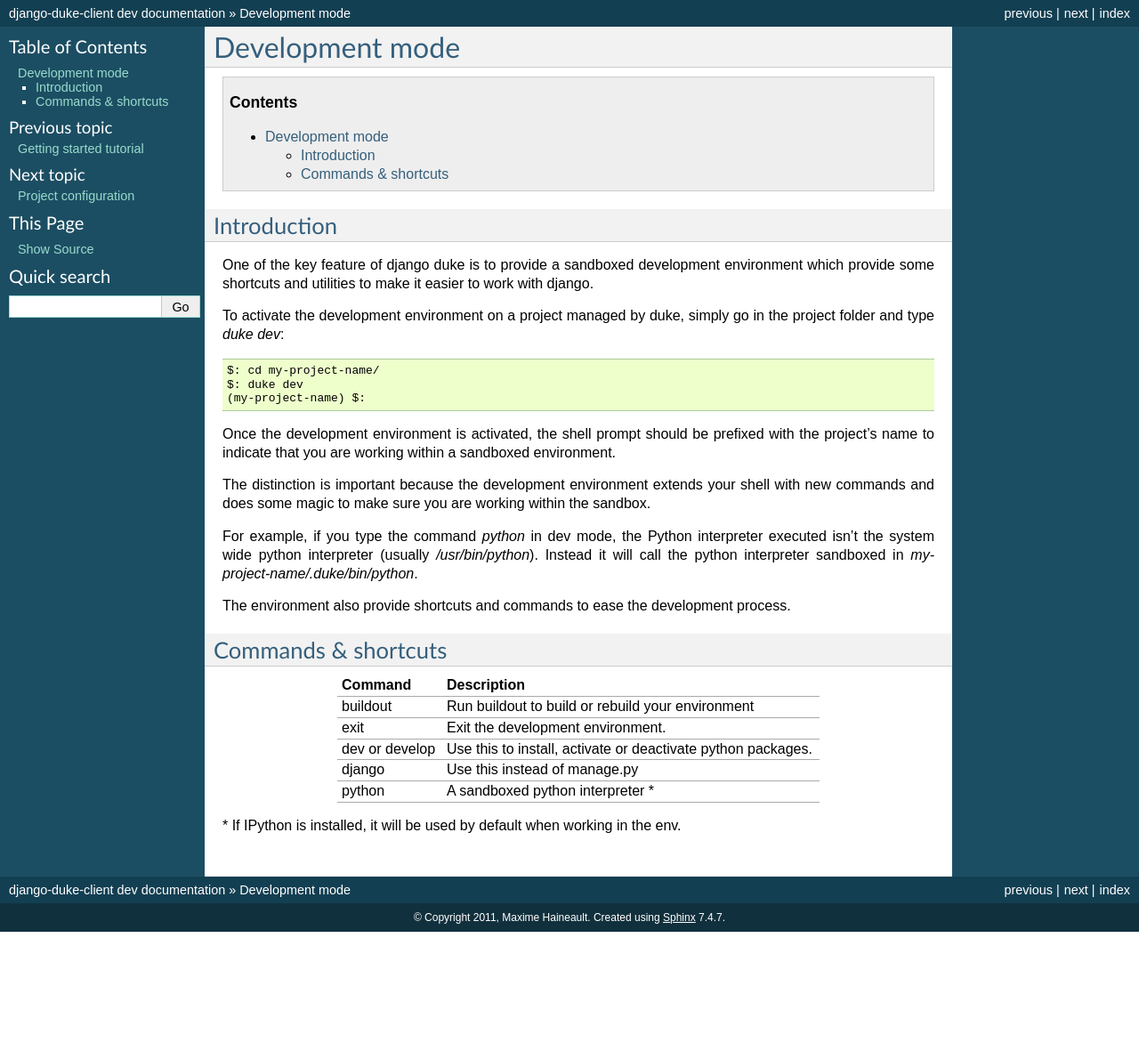
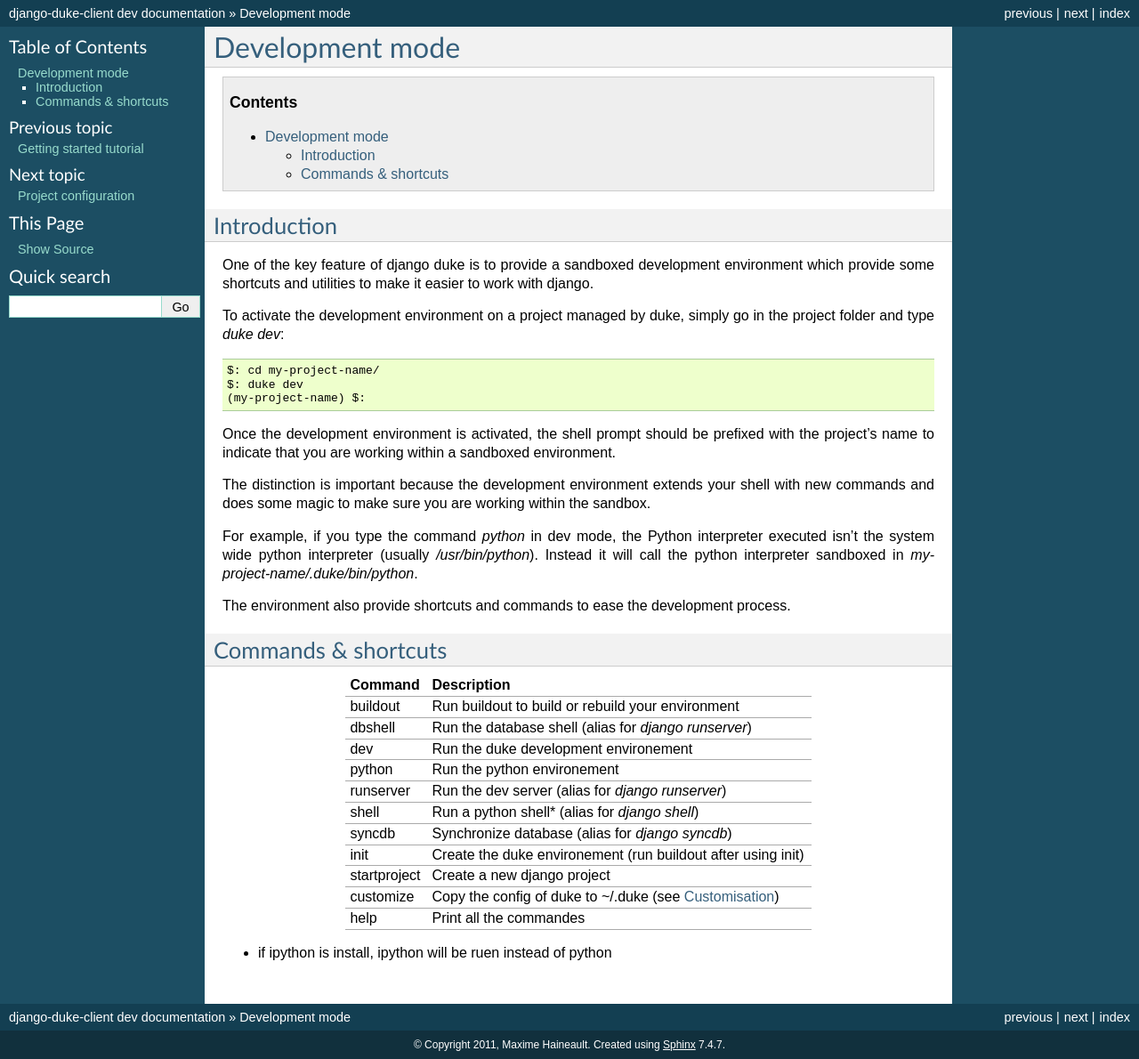
Before and after one commit to h3/django-duke-client, a Sphinx documentation site: the page built from docs/development_mode.rst, in a window 1280 px wide. Shown: the whole page at 89% size. Built offline with Sphinx 7.4.7, drawn with Linux system fonts in a browser that asks for light colours; before the commit the page ends 1047 px from its top, so only the background shows below that.

Commit message:
Update docs/development_mode.rst

```diff
--- a/docs/development_mode.rst
+++ b/docs/development_mode.rst
@@ -44,13 +44,26 @@
 +----------------+----------------------------------------------------------------+
 | buildout       | Run buildout to build or rebuild your environment              |
 +----------------+----------------------------------------------------------------+
-| exit           | Exit the development environment.                              |
+| dbshell        | Run the database shell (alias for `django runserver`)          |
 +----------------+----------------------------------------------------------------+
-| dev or develop | Use this to install, activate or deactivate python packages.   |
+| dev            | Run the duke development environement                          |
 +----------------+----------------------------------------------------------------+
-| django         | Use this instead of manage.py                                  |
+| python         | Run the python environement                                    |
 +----------------+----------------------------------------------------------------+
-| python         | A sandboxed python interpreter \*                              |
+| runserver      | Run the dev server (alias for `django runserver`)              |
 +----------------+----------------------------------------------------------------+
+| shell          | Run a python shell* (alias for `django shell`)                 |
++----------------+----------------------------------------------------------------+
+| syncdb         | Synchronize database (alias for `django syncdb`)               |
++----------------+----------------------------------------------------------------+
+| init           | Create the duke environement (run buildout after using init)   |
++----------------+----------------------------------------------------------------+
+| startproject   | Create a new django project                                    |
++----------------+----------------------------------------------------------------+
+| customize      | Copy the config of duke to ~/.duke (see Customisation_)        |
++----------------+----------------------------------------------------------------+
+| help           | Print all the commandes                                        |
++----------------+----------------------------------------------------------------+
+* if ipython is install, ipython will be ruen instead of python
 
-\* If IPython is installed, it will be used by default when working in the env.
+.. _customisation:
```
